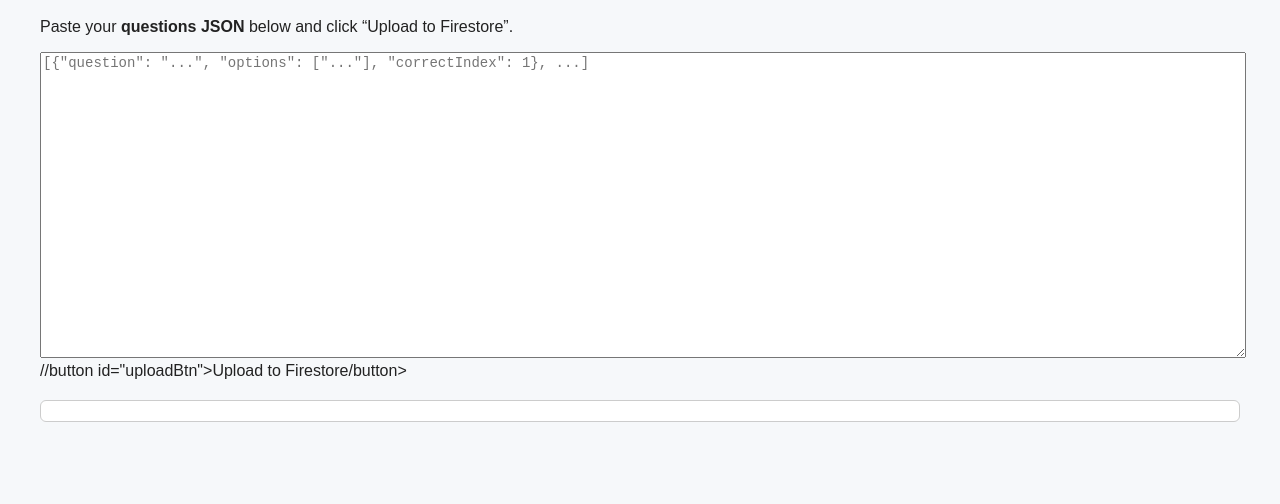
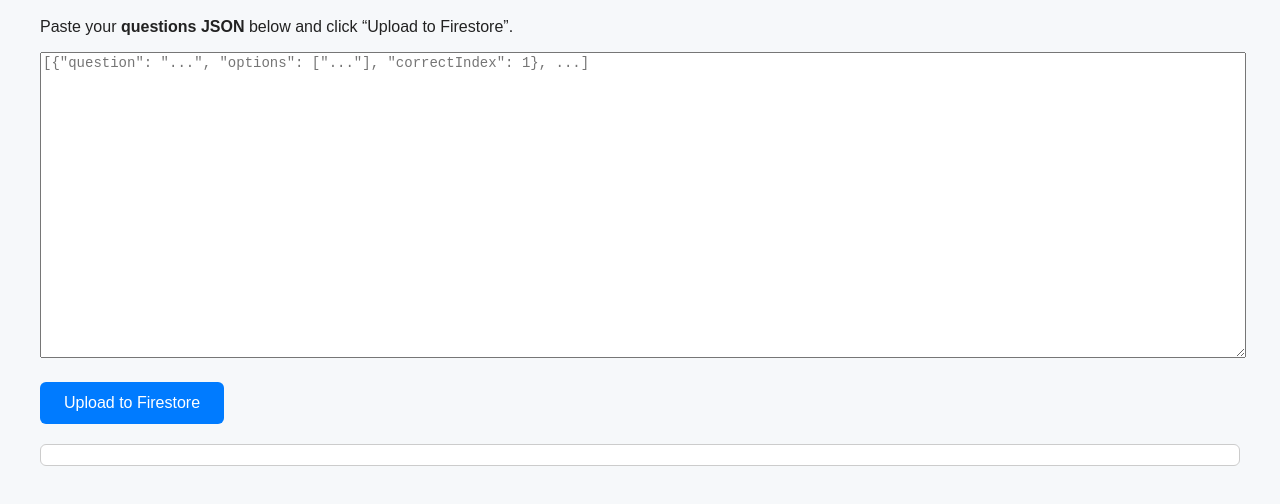
Before and after one commit to Gary170/Padhlo67, a plain HTML site: page admin/uploader.html in a window 1280 px wide. Shown: the part 80-584 px from the top of the page. Drawn offline with Linux system fonts and the light colour scheme.

Commit message:
Update uploader.html

```diff
--- a/admin/uploader.html
+++ b/admin/uploader.html
@@ -52,7 +52,7 @@
 
   <textarea id="jsonInput" placeholder='[{"question": "...", "options": ["..."], "correctIndex": 1}, ...]'></textarea>
   <br>
-  //button id="uploadBtn">Upload to Firestore/button>
+  <button id="uploadBtn">Upload to Firestore</button>
 
   <div id="log"></div>
 
@@ -78,7 +78,7 @@
 
     const logDiv = document.getElementById("log");
     const uploadBtn = document.getElementById("uploadBtn");
-
+    uploadBtn.disabled = true;
     function log(msg) {
       logDiv.textContent += msg + "\n";
     }
```
